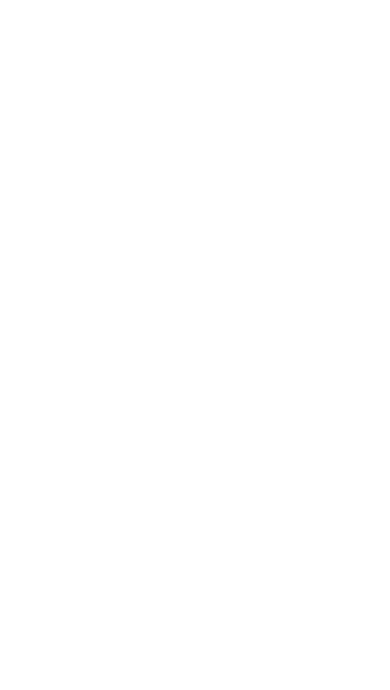
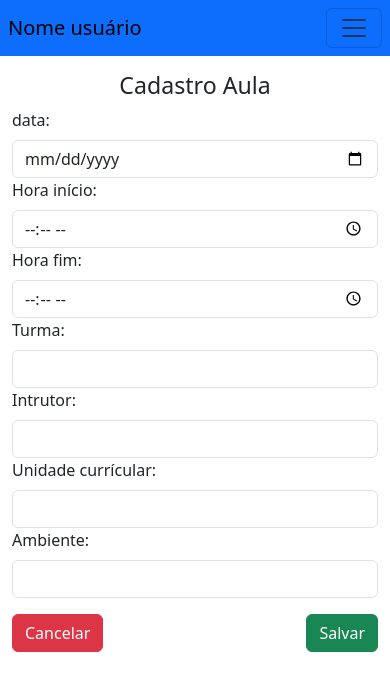
Before and after one commit to gsperandio/painel_ait_dds5, a React (Create React App) app in the folder client/: page /cadastro_aula in a window 390 px wide. Before the commit this address had no page. Shown: the top 690 px of the page. Built offline with nearby package versions, Linux system fonts and the light colour scheme.

Commit message:
Criando barra de navegação com responsividade

```diff
--- a/client/package.json
+++ b/client/package.json
@@ -6,6 +6,7 @@
     "@testing-library/jest-dom": "^5.17.0",
     "@testing-library/react": "^13.4.0",
     "@testing-library/user-event": "^13.5.0",
+    "bootstrap": "^5.3.3",
     "react": "^18.3.1",
     "react-dom": "^18.3.1",
     "react-router-dom": "^6.26.2",
--- a/client/src/App.jsx
+++ b/client/src/App.jsx
@@ -5,6 +5,9 @@ import {BrowserRouter as Router, Routes, Route} from 'react-router-dom';
 
 import Home from './components/pages/Home';
 import Login from './components/pages/Login';
+import GestaoUsuario from './components/pages/GestaoUsuario';
+import ImportCSV from './components/pages/ImportCSV';
+import CadastroAula from './components/pages/CadastroAula';
 
 function App() {
   return (
@@ -12,6 +15,10 @@ function App() {
       <Routes>
         <Route path='/' element={<Home/>}/>
         <Route path='/login' element={<Login/>}/>
+        <Route path='/gestao_usuario' element={<GestaoUsuario/>}/>
+        <Route path='/import_csv' element={<ImportCSV/>}/>
+        <Route path='/cadastro_aula' element={<CadastroAula/>}/>
+
       </Routes>
     </Router>
   );
--- /dev/null
+++ b/client/src/components/layout/Navbar.jsx
@@ -0,0 +1,29 @@
+import React from 'react'
+import ImportCSV from '../pages/ImportCSV';
+import styles from './Navbar.module.css';
+
+function Navbar() {
+    return (
+        <div className={`bg-primary ${styles.menu_navegacao}`}>
+            <nav className='container navbar navbar-expand-lg px-2'>
+                <div>
+                    <span className='navbar-brand'>Nome usuário</span>
+                </div>
+
+                <button className='navbar-toggler' type='button' data-bs-toggle='collapse' data-bs-target='#menu'>
+                    <span className='navbar-toggler-icon'></span>
+                </button>
+                <div id='menu' className='collapse navbar-collapse text-center'>
+                    <ul className='navbar-nav mx-auto'>
+                        <li className='navbar-item'><a className='nav-link' href="">Início</a></li>
+                        <li className='navbar-item'><a className='nav-link' href="">Gestão usuário</a></li>
+                        <li className='navbar-item'><a className='nav-link' href="">Import CSV</a></li>
+                    </ul>
+                </div>
+
+            </nav>
+        </div>
+    )
+}
+
+export default Navbar;
--- /dev/null
+++ b/client/src/components/layout/Navbar.module.css
@@ -0,0 +1,8 @@
+.menu_navegacao a {
+    color: #e1e2e3;
+}
+
+.menu_navegacao a:hover {
+    color: #fff;
+    transition: 0.5s;
+}
--- /dev/null
+++ b/client/src/components/pages/CadastroAula.jsx
@@ -0,0 +1,54 @@
+import Navbar from '../layout/Navbar'
+import {useState} from 'react';
+
+function CadastroAula() {
+    const [dataAula, setDataAula] = useState('');
+    const [horaInicio, setHoraInicio] = useState('');
+    const [horaFim, setHoraFim] = useState('');
+    const [turma, setTurma] = useState('');
+    const [instrutor, setInstrutor] = useState('');
+    const [unidadeCurricular, setUnidadeCurricular] = useState('');
+    const [ambiente, setAmbiente] = useState('');
+    const [infoAula, setInfoAula] = useState({});
+
+    function cadastrarAula(e) {
+        e.preventDefault();
+        console.log(dataAula, horaInicio, horaFim, turma, instrutor, unidadeCurricular, ambiente)
+    }
+
+    return (
+        <div>
+            <Navbar/>
+            <div className='container col-sm-12 col-md-6 col-lg-3 mt-3'>
+                <h3 className="text-center">Cadastro Aula</h3>
+                <form onSubmit={cadastrarAula}>
+                    <label className='form-label' htmlFor="">data:</label>
+                    <input className='form-control' type="date" name="" id="" value={dataAula} onChange={(e)=>(setDataAula(e.target.value))}/>
+
+                    <label className='form-label' htmlFor="">Hora início:</label>
+                    <input className='form-control' type="time" name="" id="" value={horaInicio} onChange={(e)=>(setHoraInicio(e.target.value))}/>
+
+                    <label className='form-label' htmlFor="">Hora fim:</label>
+                    <input className='form-control' type="time" name="" id="" value={horaFim} onChange={(e)=>(setHoraFim(e.target.value))}/>
+
+                    <label className='form-label' htmlFor="">Turma:</label>
+                    <input className='form-control' type="text" name="" id="" value={turma} onChange={(e)=>(setTurma(e.target.value))} />
+
+                    <label className='form-label' htmlFor="">Intrutor:</label>
+                    <input className='form-control' type="text" value={instrutor} onChange={(e)=>(setInstrutor(e.target.value))} />
+
+                    <label className='form-label' htmlFor="">Unidade currícular:</label>
+                    <input className='form-control' type="text" value={unidadeCurricular} onChange={(e)=>(setUnidadeCurricular(e.target.value))}/>
+
+                    <label className='form-label' htmlFor="">Ambiente:</label>
+                    <input className='form-control' type="text" name="" id="" value={ambiente} onChange={(e)=>(setAmbiente(e.target.value))}/>
+
+                    <a className='btn btn-danger mt-3 float-start' href="">Cancelar</a>
+                    <button className='btn btn-success mt-3 float-end' type='submit'>Salvar</button>
+                </form>
+            </div>
+        </div>
+    )
+}
+
+export default CadastroAula
--- a/client/src/components/pages/GestaoUsuario.jsx
+++ b/client/src/components/pages/GestaoUsuario.jsx
@@ -1,8 +1,12 @@
 import React from 'react';
+import Navbar from '../layout/Navbar';
 
 function GestaoUsuario() {
   return (
-    <div>GestaoUsuario</div>
+    <div>
+      <Navbar/>
+      GestaoUsuario
+    </div>
   )
 }
 
--- a/client/src/components/pages/ImportCSV.jsx
+++ b/client/src/components/pages/ImportCSV.jsx
@@ -1,8 +1,12 @@
 import React from 'react';
+import Navbar from '../layout/Navbar';
 
 function ImportCSV() {
   return (
-    <div>ImportCSV</div>
+    <div>
+      <Navbar/>
+      ImportCSV
+    </div>
   )
 }
 
--- a/client/src/index.js
+++ b/client/src/index.js
@@ -3,6 +3,8 @@ import ReactDOM from 'react-dom/client';
 import './index.css';
 import App from './App';
 import reportWebVitals from './reportWebVitals';
+import 'bootstrap/dist/css/bootstrap.min.css'
+import 'bootstrap/dist/js/bootstrap.bundle.js'
 
 const root = ReactDOM.createRoot(document.getElementById('root'));
 root.render(
```
Also changed, not shown: 1 other file (tests, documents, lock files or other folders).
